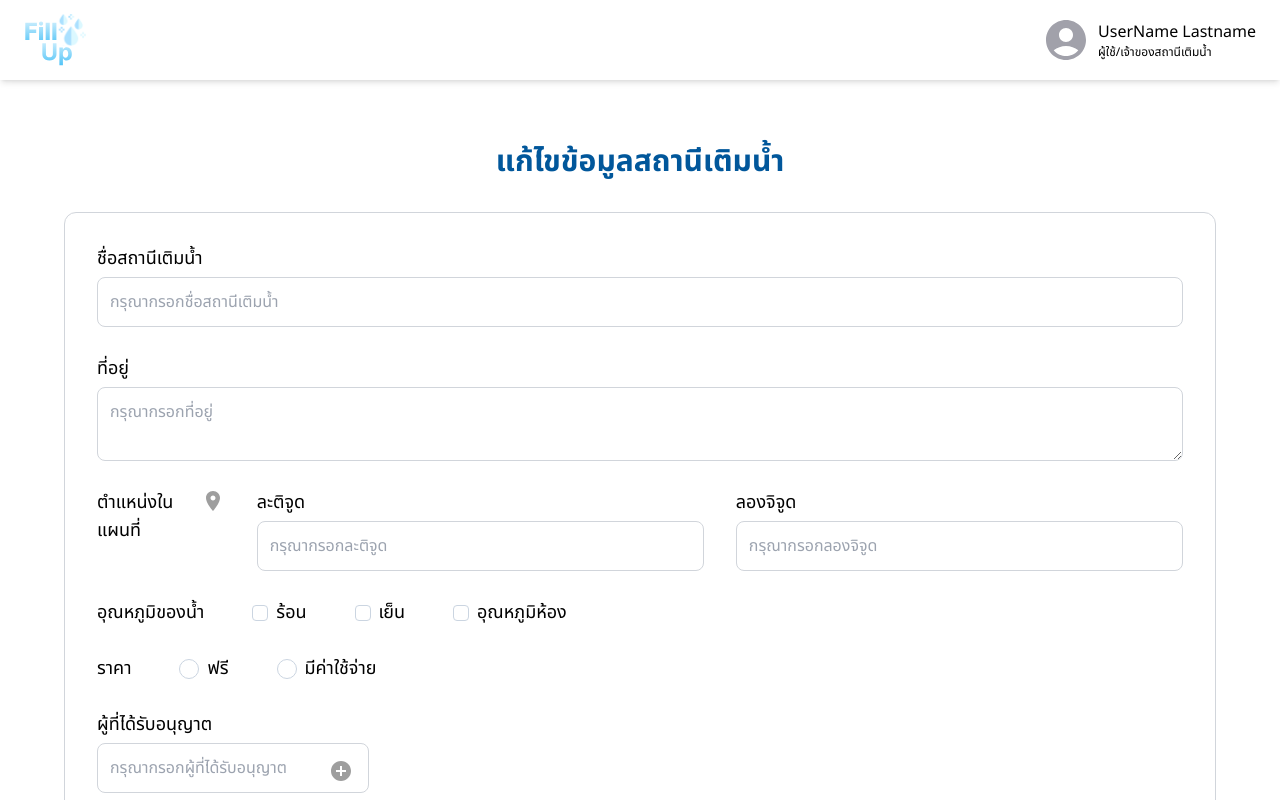
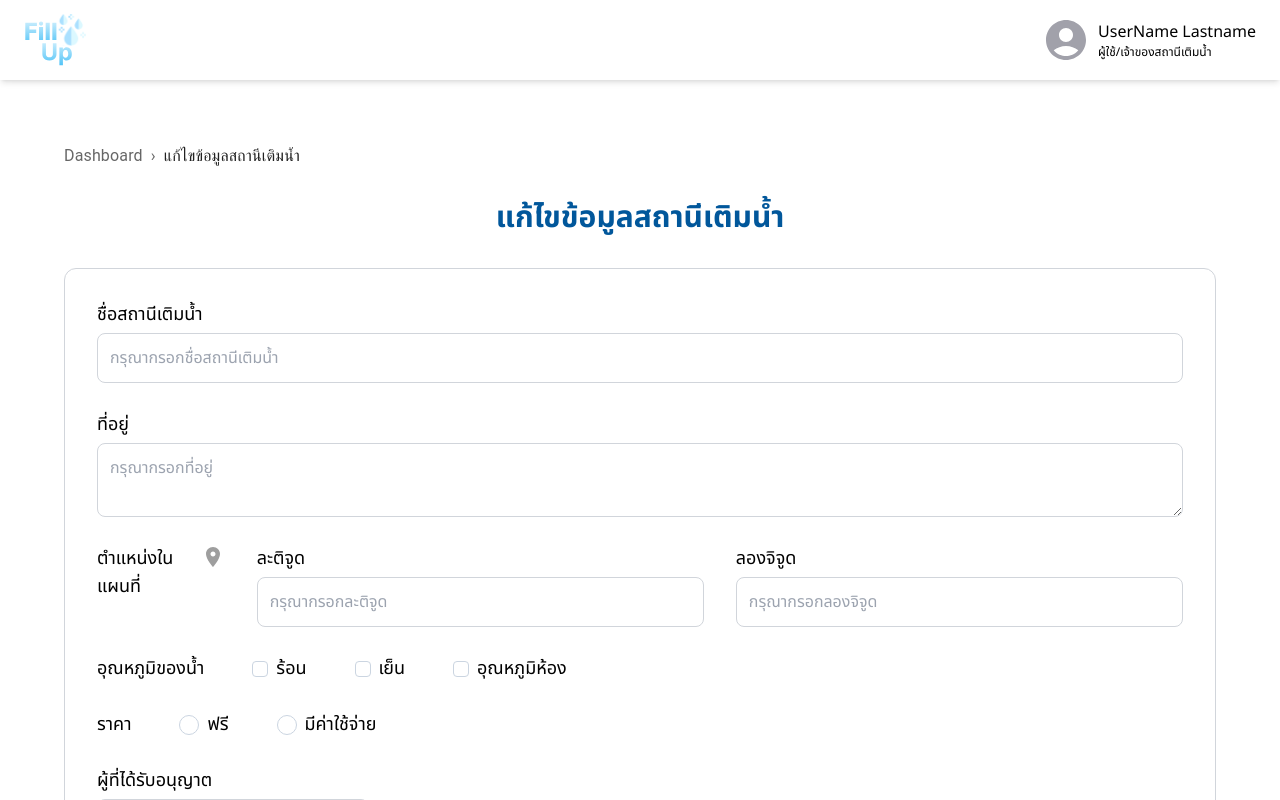
Before and after one commit to GavinITP/fill-up, a Next.js app in the folder frontend/: page /water-station/1/edit in a window 1280 px wide. Shown: the top 800 px of the page. Built offline with nearby package versions, Linux system fonts and the light colour scheme.

Commit message:
feat: breadcrumbs

```diff
--- a/frontend/src/app/water-station/[id]/edit/page.tsx
+++ b/frontend/src/app/water-station/[id]/edit/page.tsx
@@ -1,8 +1,29 @@
 import WaterStationForm from "@/components/WaterStationForm";
+import { Breadcrumbs, Link } from "@mui/material";
 
 export default function Page() {
+    const breadcrumbs = [
+        <Link
+            underline="hover"
+            color="inherit"
+            href="/dashboard"
+        >
+            Dashboard
+        </Link>,
+        <Link
+            underline="hover"
+            color="text.primary"
+            aria-current="page"
+        >
+            แก้ไขข้อมูลสถานีเติมน้ำ
+        </Link>
+    ];
+
     return (
         <div className="flex w-full flex-col items-center justify-start gap-8 px-16 py-16">
+            <Breadcrumbs separator="›" aria-label="breadcrumb" className="w-full font-sans">
+                {breadcrumbs}
+            </Breadcrumbs>
             <h1 className="text-lightblue-900 text-3xl font-bold">
                 แก้ไขข้อมูลสถานีเติมน้ำ
             </h1>
--- a/frontend/src/app/water-station/register/page.tsx
+++ b/frontend/src/app/water-station/register/page.tsx
@@ -1,8 +1,29 @@
 import WaterStationForm from "@/components/WaterStationForm";
+import { Breadcrumbs, Link } from "@mui/material";
 
 export default function Page() {
+    const breadcrumbs = [
+        <Link
+            underline="hover"
+            color="inherit"
+            href="/dashboard"
+        >
+            Dashboard
+        </Link>,
+        <Link
+            underline="hover"
+            color="text.primary"
+            aria-current="page"
+        >
+            ลงทะเบียนสถานีเติมน้ำ
+        </Link>
+    ];
+
     return (
         <div className="flex w-full flex-col items-center justify-start gap-8 px-16 py-16">
+            <Breadcrumbs separator="›" aria-label="breadcrumb" className="w-full font-sans">
+                {breadcrumbs}
+            </Breadcrumbs>
             <h1 className="text-lightblue-900 text-3xl font-bold">
                 ลงทะเบียนสถานีเติมน้ำ
             </h1>
```
